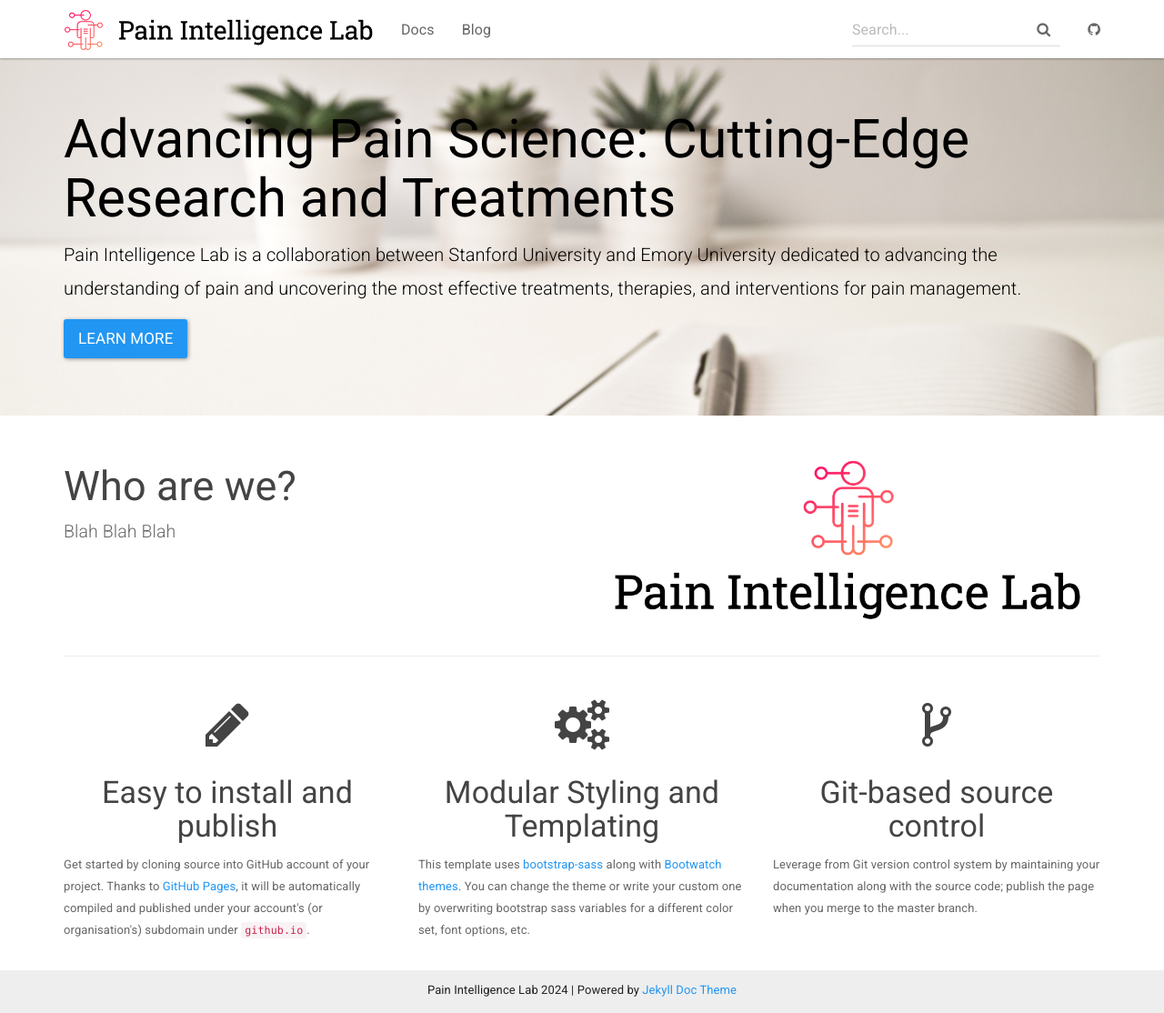
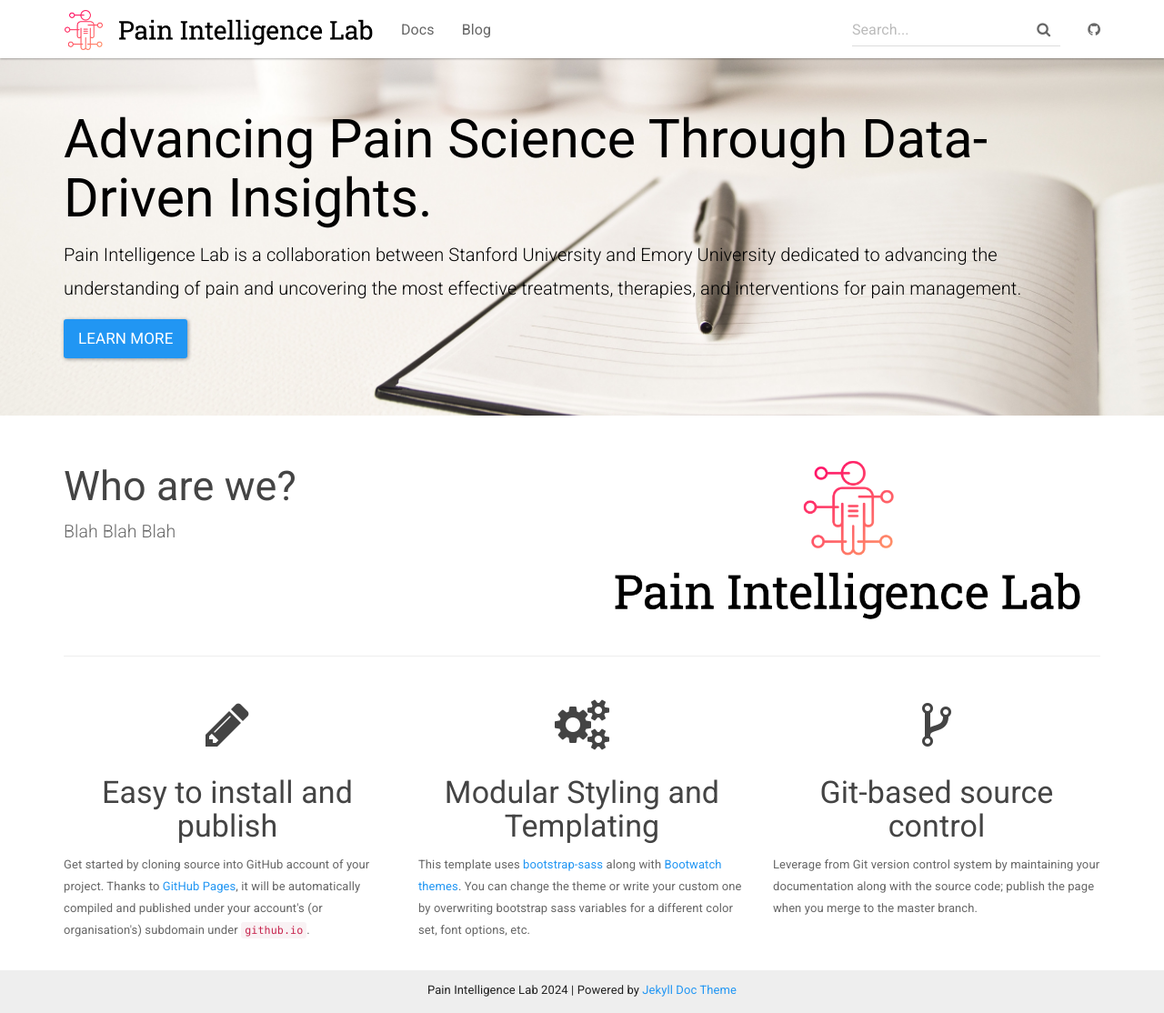
Before and after one commit to potatole123/my-prog, a Jekyll site: the page built from index.html, in a window 1280 px wide and 1114 px high. Shown: the whole window at 91% size. Built offline with Jekyll 4.4.1, drawn with Linux system fonts in a browser that asks for light colours.

Commit message:
Changed bg

```diff
--- a/index.html
+++ b/index.html
@@ -4,7 +4,7 @@ layout: default
 
 <div class="header-container jumbotron">
     <div class="container">
-        <h1 style="color: black;">Advancing Pain Science: Cutting-Edge Research and Treatments</h1>
+        <h1 style="color: black;">Advancing Pain Science Through Data-Driven Insights.</h1>
         <p style="color: black;">Pain Intelligence Lab is a collaboration between Stanford University and Emory University dedicated to advancing the understanding of pain
             and uncovering the most effective treatments, therapies, and interventions for pain management.</p>
         <p><a class="btn btn-primary btn-lg" href="{{ "/docs/home/" | relative_url }}" role="button">Learn more</a></p>
```
Also changed, not shown: assets/img/bg.jpg, 1 other file.
